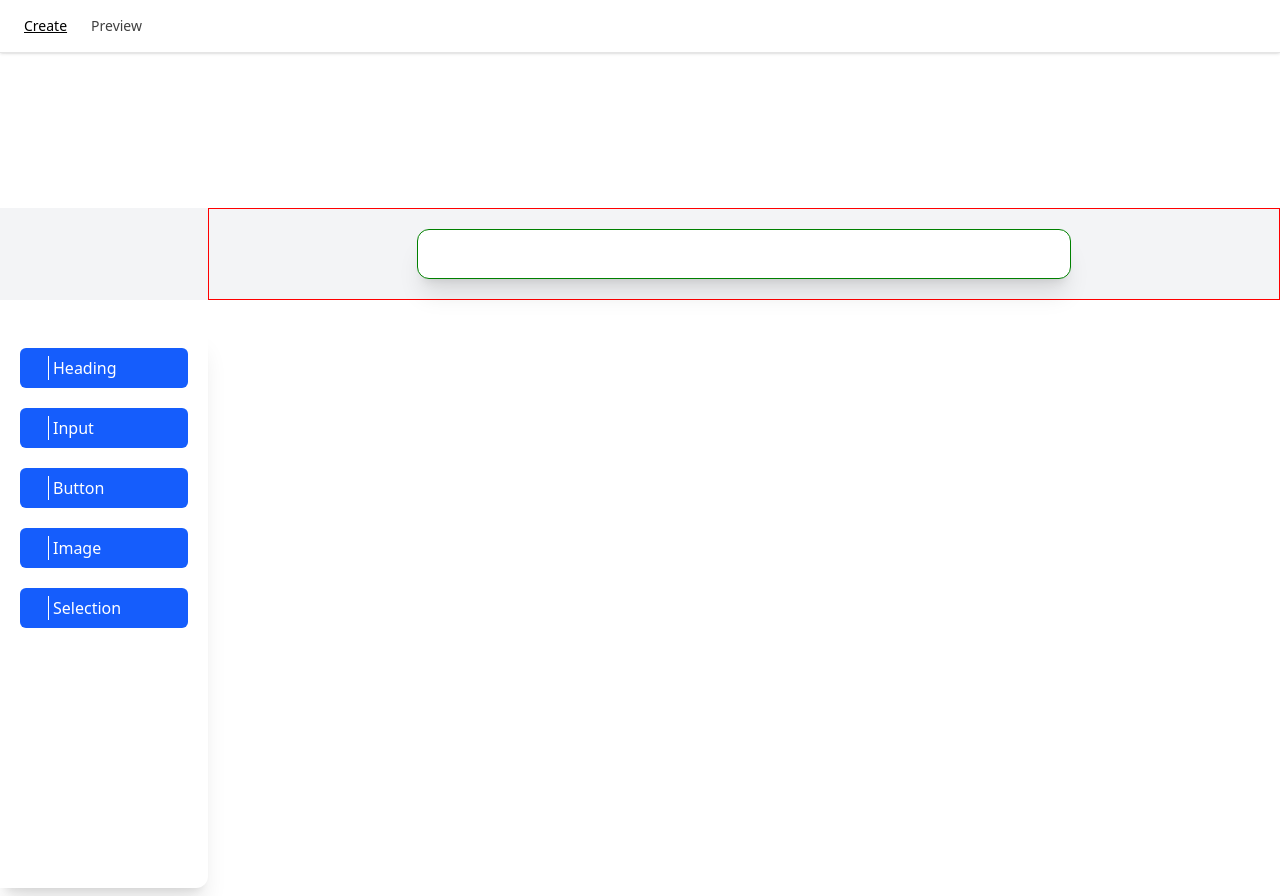
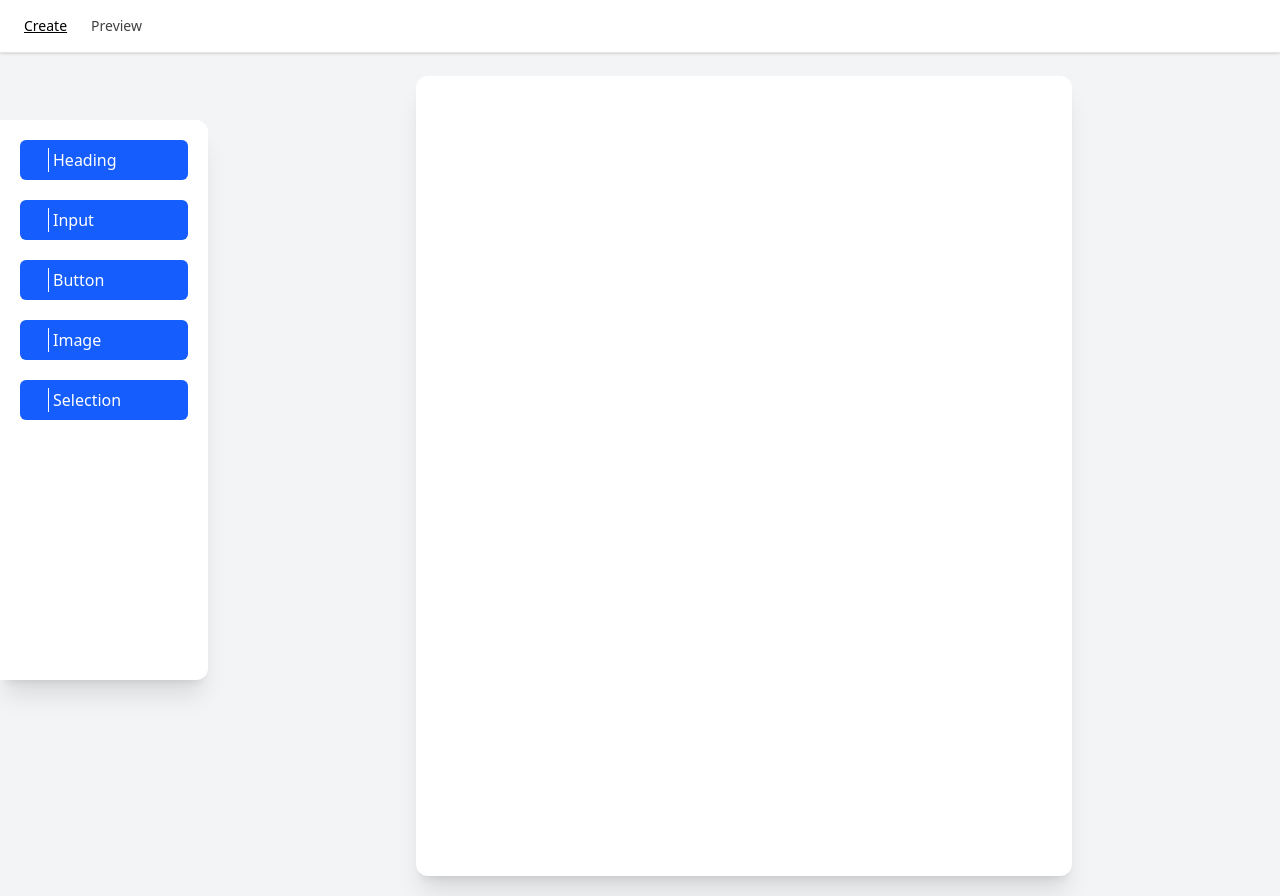
Before and after one commit to JungCode/Drag-Drop-Enosta, a React (Vite) app: page / in a window 1280 px wide. Before the commit the page ends 800 px from the top, so only its background shows below. Built offline with nearby package versions, Linux system fonts and the light colour scheme; some icons are missing.

Commit message:
fix(edit-form): fix height of form builder page

```diff
--- a/package.json
+++ b/package.json
@@ -14,6 +14,7 @@
     "@dnd-kit/sortable": "^10.0.0",
     "@dnd-kit/utilities": "^3.2.2",
     "@tailwindcss/vite": "^4.1.11",
+    "pnpm": "^10.12.4",
     "react": "^19.1.0",
     "react-dom": "^19.1.0",
     "react-router-dom": "^7.6.3",
--- a/src/components/EditableElementOverlay.tsx
+++ b/src/components/EditableElementOverlay.tsx
@@ -1,7 +1,25 @@
-const EditableElementOverlay = () => {
+import { Icon } from "@iconify/react/dist/iconify.js";
+
+interface Props {
+  id: string | null;
+  isSideBarItem?: boolean;
+}
+const EditableElementOverlay = ({ id, isSideBarItem = false }: Props) => {
+  const style = isSideBarItem
+    ? {
+        width: "100%",
+        display: "flex",
+        justifyContent: "center",
+      }
+    : undefined;
+  const name = id?.split("-")[0];
   return (
-    <li className=" opacity-60 p-10 rounded-md text-5xl text-center border border-dashed border-gray-400 hover:border-black hover:opacity-100 cursor-pointer bg-white">
-      Heading
+    <li
+      style={style}
+      className="p-4 opacity-60 rounded-md text-xl text-center border border-dashed border-gray-400 hover:border-black hover:opacity-100 cursor-pointer bg-white"
+    >
+      {/* Turn into drag icons when the element came from sidebar */}
+      {isSideBarItem ? <Icon icon="fluent:drag-24-filled" /> : name}
     </li>
   );
 };
--- a/src/components/EditableElementsList.tsx
+++ b/src/components/EditableElementsList.tsx
@@ -30,11 +30,10 @@ const EditableElementsList = ({
   // console.log('ghostIdsList', ghostIdsList);
 
   return (
-    <div className="ml-52 px-52 mt-52 py-5" style={{ border: '1px solid red'}}>
+    <div className="ml-52 px-52 py-5">
       <ul
         ref={setNodeRef}
-        className="bg-white h-full p-6 shadow-xl rounded-xl "
-        style={{ border: '1px solid green'}}
+        className="bg-white mt-14 min-h-screen p-6 shadow-xl rounded-xl "
       >
         <SortableElementsList
           items={ghostIdsList}
--- a/src/components/Headers/Headers.tsx
+++ b/src/components/Headers/Headers.tsx
@@ -1,4 +1,3 @@
-import React from "react";
 import { Link, useLocation } from "react-router-dom";
 
 const Headers = () => {
@@ -6,7 +5,7 @@ const Headers = () => {
   const isActive = (path: string) => location.pathname === path;
 
   return (
-    <header className="fixed top-0 left-0 right-0 z-50 bg-white border-b border-neutral-200 px-6 py-4 shadow-sm">
+    <header className="fixed top-0 left-0 right-0 z-[99999999] bg-white border-b border-neutral-200 px-6 py-4 shadow-sm">
       <nav className="flex items-center gap-6 text-sm font-medium">
         <Link
           to="/"
--- a/src/components/SortableElementsList.tsx
+++ b/src/components/SortableElementsList.tsx
@@ -1,7 +1,7 @@
-import EditableElement from "./EditableElement";
 import { SortableContext } from "@dnd-kit/sortable";
 import { DragOverlay } from "@dnd-kit/core";
 import Create from "../pages/Create";
+import EditableElementOverlay from "./EditableElementOverlay";
 
 interface Props {
   items: string[];
@@ -20,17 +20,13 @@ const SortableElementsList = ({
   return (
     <div className="flex flex-col gap-2">
       <SortableContext items={items as string[]}>
-        {/* {items.map((id) => (
-          <EditableElement key={id} id={id as string}></EditableElement>
-        ))} */}
-        <Create items={items}/>
+        <Create items={items} />
         <DragOverlay>
           {/* Create overlay whenenver the element is not locate at sidebar element (dragging over form builder),
           we only use this overlay for re-arrange because we already got TypeElementOverlayCustom
           for TypeElement within a difference style */}
           {!isSideBarItem || OverFormBuilderElementId ? (
-            <EditableElement
-              isOverLay={true}
+            <EditableElementOverlay
               isSideBarItem={isSideBarItem}
               id={activeIdElement}
             />
--- a/src/components/elements/EditableWrapper.tsx
+++ b/src/components/elements/EditableWrapper.tsx
@@ -46,12 +46,13 @@ const EditableWrapper: React.FC<EditableWrapperProps> = ({
     setNodeRef,
     transform,
     transition,
-    // isDragging,
+    isDragging,
   } = useSortable({ id: id as string });
 
   const style = {
     transform: CSS.Transform.toString(transform),
     transition,
+    opacity: isDragging ? "0.3" : "1",
   };
 
   const handleDiscard = () => {
@@ -97,13 +98,11 @@ const EditableWrapper: React.FC<EditableWrapperProps> = ({
     <div
       onMouseEnter={() => setIsHovered(true)}
       onMouseLeave={() => setIsHovered(false)}
-      onDoubleClick={() => setIsEditing(true)}
       className={`relative p-2 rounded transition-all duration-300 border border-dashed ${
         canEdit && isHovered ? "border  border-gray-400" : "border-transparent"
       } ${getPositionClass(position)}`}
-      style={{ width, ...style, position: "relative", zIndex: 99999999999 }}
+      style={{ width, ...style, position: "relative", zIndex: 9999999 }}
       ref={setNodeRef}
-      // style={style}
       {...attributes}
       {...listeners}
     >
--- a/src/pages/Create.tsx
+++ b/src/pages/Create.tsx
@@ -1,4 +1,4 @@
-import React, { useEffect, useState } from "react";
+import  { useEffect, useState } from "react";
 import HeadingElement from "../components/elements/HeadingElement";
 import InputElement from "../components/elements/InputElement";
 import ButtonElement from "../components/elements/ButtonElement";
@@ -24,10 +24,6 @@ const Create = ({ items = [] } : { items: string[]}) => {
       }
     }
   }, [items]);
-
-  // console.log('items', items)
-
-  // console.log('elements', elements)
 
   return (
       <>
--- a/src/pages/FormBuilderPage.tsx
+++ b/src/pages/FormBuilderPage.tsx
@@ -9,7 +9,6 @@ import SideBar from "../components/SideBar";
 import { useEffect, useState } from "react";
 import { arrayMove } from "@dnd-kit/sortable";
 import type { ElementItem } from "../types/ElementTypes";
-// import Create from "./Create";
 
 const FormBuilderPage = () => {
   // Initiate 2 example elements id
@@ -20,13 +19,12 @@ const FormBuilderPage = () => {
     string | null
   >(null);
 
+  // Fetch data at the first time reload
   useEffect(() => {
     const saved = localStorage.getItem("elements");
     const oldElements = saved ? JSON.parse(saved) : [];
     setEditableElementsId(oldElements.map((el: ElementItem) => el.id));
   }, []);
-
-  console.log("editableElementsId", editableElementsId);
 
   // ------ UI animation Functions ------
 
```
Also changed, not shown: 2 other files (tests, documents, lock files or other folders).
